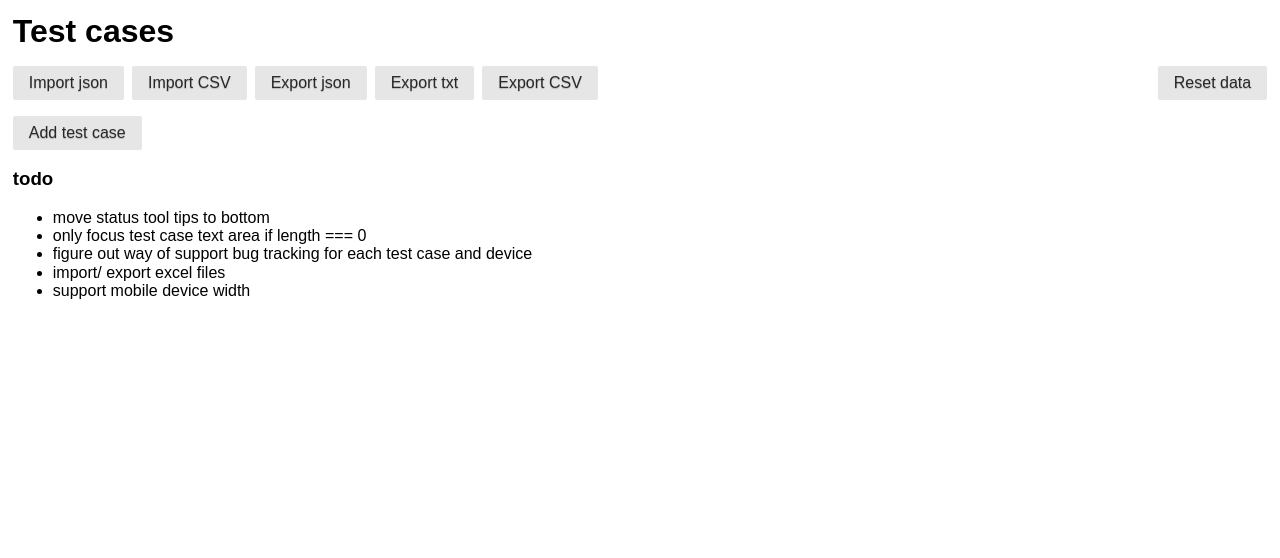
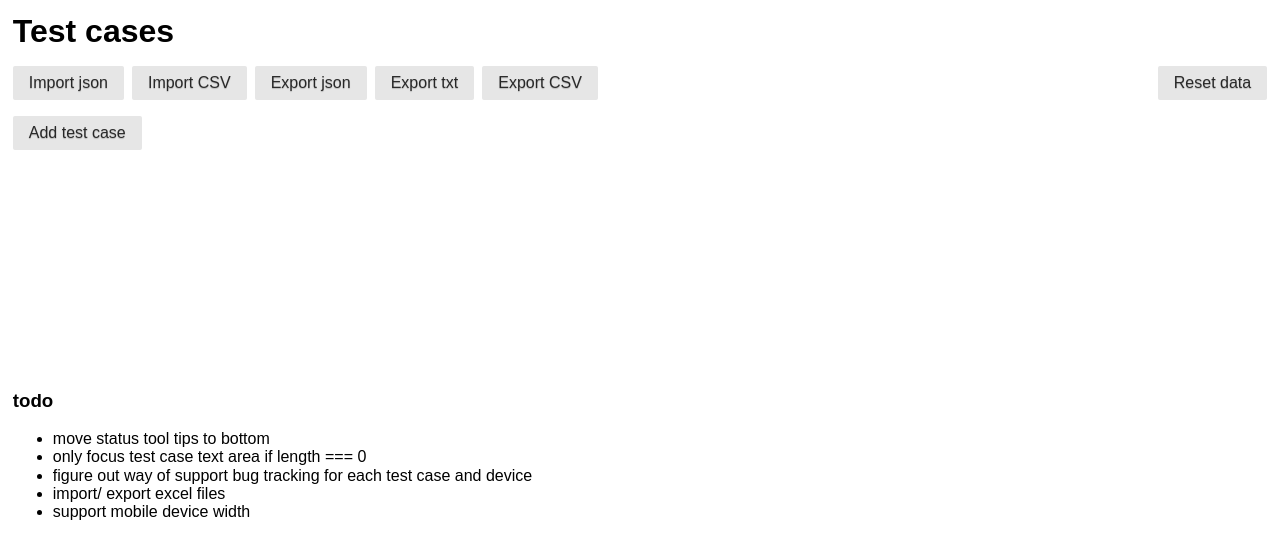
Before and after one commit to liamsain/test-case-tracker, a React (Create React App) app: page / in a window 1280 px wide. Shown: the top 558 px of the page. Built offline with nearby package versions, Linux system fonts and the light colour scheme.

Commit message:
added todo list margin top

```diff
--- a/src/App.css
+++ b/src/App.css
@@ -133,3 +133,7 @@ table {
 .headline h1 {
   display: inline;
 }
+
+.u-margin-top-massive{
+  margin-top: 15rem;
+}
--- a/src/App.js
+++ b/src/App.js
@@ -155,7 +155,7 @@ class App extends Component {
         >
           Add test case
         </button>
-        <div>
+        <div className="u-margin-top-massive">
           <h3>todo</h3>
           <ul>
             <li>move status tool tips to bottom</li>
```
